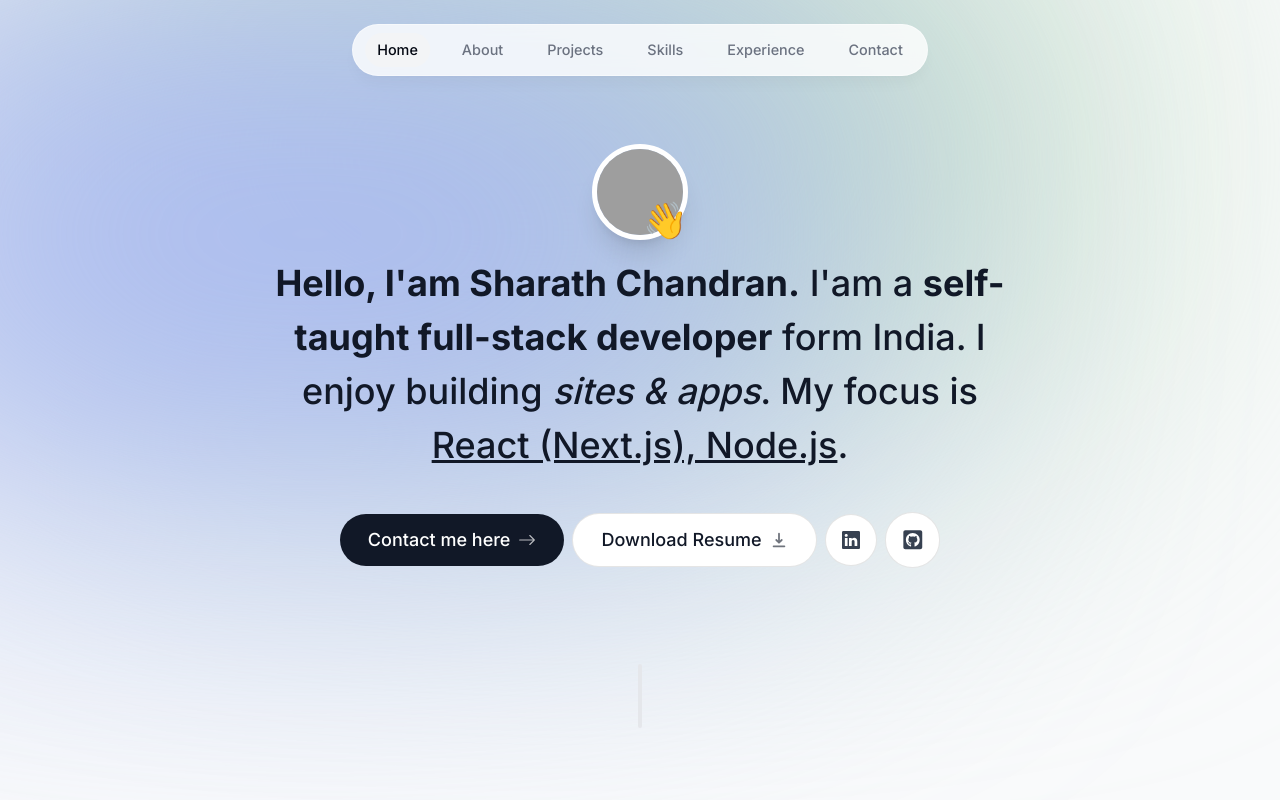
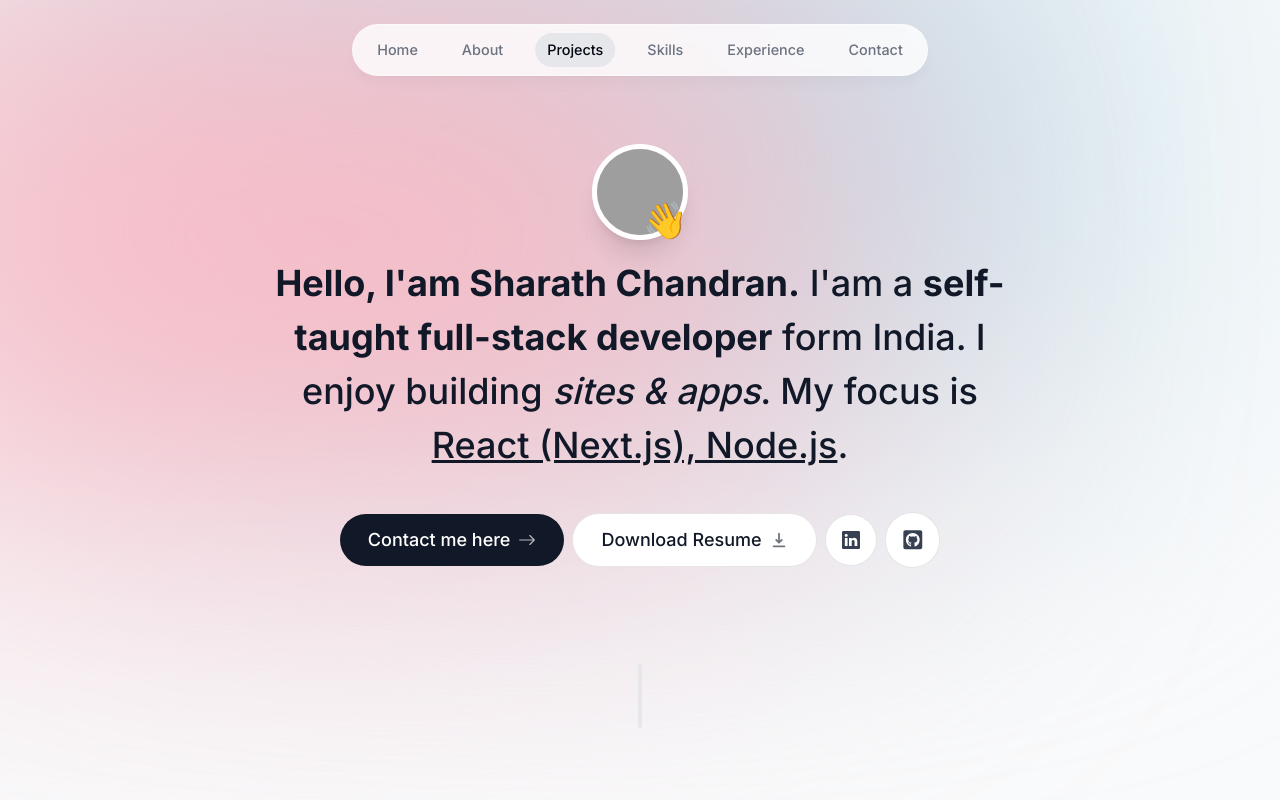
Before and after one commit to sharath-wq/next-js-portfolio, a Next.js app: page / in a window 1280 px wide. Shown: the top 800 px of the page. Built offline with nearby package versions, Linux system fonts and the light colour scheme; grey boxes are pictures that could not be loaded.

Commit message:
header completed, changed the backgroud color theme

```diff
--- a/app/layout.tsx
+++ b/app/layout.tsx
@@ -15,8 +15,8 @@ export default function RootLayout({ children }: { children: React.ReactNode })
     return (
         <html lang="en" className="!scroll-smooth">
             <body className={`${inter.className} bg-gray-50 text-gray-900 relative h-[5000px] pt-28 sm:pt-36`}>
-                <div className="bg-[#b7d9b8] absolute top-[-6rem] -z-10 right-[11rem] h-[31.25rem] w-[31.25rem] rounded-full blur-[10rem] sm:w-[68.75rem] dark:bg-[#6e946e]"></div>
-                <div className="bg-[#a7b6f5] absolute top-[-1rem] -z-10 left-[-35rem] h-[31.25rem] w-[50rem] rounded-full blur-[10rem] sm:w-[68.75rem] md:left-[-33rem] lg:left-[-28rem] xl:left-[-15rem] 2xl:left-[-5rem] dark:bg-[#606e94]"></div>
+                <div className="bg-[#ADD8E6] absolute top-[-6rem] -z-10 right-[11rem] h-[31.25rem] w-[31.25rem] rounded-full blur-[10rem] sm:w-[68.75rem] dark:bg-[#FFB6C1]"></div>
+                <div className="bg-[#FFB6C1] absolute top-[-1rem] -z-10 left-[-35rem] h-[31.25rem] w-[50rem] rounded-full blur-[10rem] sm:w-[68.75rem] md:left-[-33rem] lg:left-[-28rem] xl:left-[-15rem] 2xl:left-[-5rem] dark:bg-[#ADD8E6]"></div>
 
                 <ActiveSectionContextProvider>
                     <Header />
--- a/components/about.tsx
+++ b/components/about.tsx
@@ -1,12 +1,24 @@
 "use client";
 
-import React from "react";
+import React, { useEffect } from "react";
 import SectionHeading from "./section-heading";
 import { motion } from "framer-motion";
+import { useInView } from "react-intersection-observer";
+import { useActiveSectionContext } from "@/context/active-section-context";
 
 const About = () => {
+    const { ref, inView } = useInView({ threshold: 0.75 });
+    const { setActiveSection, timeOfLastClick } = useActiveSectionContext();
+
+    useEffect(() => {
+        if (inView && Date.now() - timeOfLastClick > 1000) {
+            setActiveSection("About");
+        }
+    }, [inView, setActiveSection, timeOfLastClick]);
+
     return (
         <motion.section
+            ref={ref}
             className=" max-w-[45rem] text-center leading-8 sm:mb-0 scroll-mt-28"
             initial={{ opacity: 0, y: 100 }}
             animate={{ opacity: 1, y: 0 }}
--- a/components/header.tsx
+++ b/components/header.tsx
@@ -8,7 +8,7 @@ import clsx from "clsx";
 import { useActiveSectionContext } from "@/context/active-section-context";
 
 const Header = () => {
-    const { activeSection, setActiveSection } = useActiveSectionContext();
+    const { activeSection, setActiveSection, setTimeOfLastClick } = useActiveSectionContext();
 
     return (
         <header className="z-[999] relative">
@@ -34,12 +34,15 @@ const Header = () => {
                                     }
                                 )}
                                 href={link.hash}
-                                onClick={() => setActiveSection(link.name)}
+                                onClick={() => {
+                                    setActiveSection(link.name);
+                                    setTimeOfLastClick(Date.now());
+                                }}
                             >
                                 {link.name}
                                 {link.name === activeSection && (
                                     <motion.span
-                                        className="bg-gray-100 rounded-full absolute inset-0 -z-10"
+                                        className="bg-gray-200 rounded-full absolute inset-0 -z-10"
                                         layoutId="activeSection"
                                         transition={{
                                             type: "spring",
--- a/components/intro.tsx
+++ b/components/intro.tsx
@@ -1,16 +1,28 @@
 "use client";
 
 import Image from "next/image";
-import React from "react";
+import React, { useEffect } from "react";
 import { motion } from "framer-motion";
 import Link from "next/link";
 import { BsArrowRight, BsLinkedin } from "react-icons/bs";
 import { HiDownload } from "react-icons/hi";
 import { FaGithubSquare } from "react-icons/fa";
+import { useInView } from "react-intersection-observer";
+import { useActiveSectionContext } from "@/context/active-section-context";
 
 const Intro = () => {
+    const { ref, inView } = useInView({
+        threshold: 0.5,
+    });
+    const { setActiveSection, timeOfLastClick } = useActiveSectionContext();
+
+    useEffect(() => {
+        if (inView && Date.now() - timeOfLastClick > 1000) {
+            setActiveSection("Home");
+        }
+    }, [inView, setActiveSection, timeOfLastClick]);
     return (
-        <section id="home" className="mb-28 max-w-[50rem] text-center sm:mb-0 scroll-mt-[100rem]">
+        <section ref={ref} id="home" className="mb-28 max-w-[50rem] text-center sm:mb-0 scroll-mt-[100rem]">
             <div className="flex items-center justify-center">
                 <div className="relative">
                     <motion.div
--- a/components/projects.tsx
+++ b/components/projects.tsx
@@ -1,11 +1,25 @@
-import React from "react";
+"use client";
+
+import React, { useEffect } from "react";
 import SectionHeading from "./section-heading";
 import { projectsData } from "@/lib/data";
 import Project from "./project";
+import { useInView } from "react-intersection-observer";
+import { useActiveSectionContext } from "@/context/active-section-context";
 
 const Projects = () => {
+    const { ref, inView } = useInView({
+        threshold: 0.5,
+    });
+    const { setActiveSection, timeOfLastClick } = useActiveSectionContext();
+
+    useEffect(() => {
+        if (inView && Date.now() - timeOfLastClick > 1000) {
+            setActiveSection("Projects");
+        }
+    }, [inView, setActiveSection, timeOfLastClick]);
     return (
-        <section className="scroll-mt-28" id="projects">
+        <section ref={ref} className="scroll-mt-28" id="projects">
             <SectionHeading text="my projects" />
             <div className="">
                 {projectsData.map((project, index) => (
--- a/context/active-section-context.tsx
+++ b/context/active-section-context.tsx
@@ -8,8 +8,10 @@ export const ActiveSectionContext = createContext<ActiveSectionContextType | nul
 
 const ActiveSectionContextProvider = ({ children }: ActiveSectionContextProviderProps) => {
     const [activeSection, setActiveSection] = useState<SectionName>("Home");
+    const [timeOfLastClick, setTimeOfLastClick] = useState(0);
+
     return (
-        <ActiveSectionContext.Provider value={{ activeSection, setActiveSection }}>
+        <ActiveSectionContext.Provider value={{ activeSection, setActiveSection, timeOfLastClick, setTimeOfLastClick }}>
             {children}
         </ActiveSectionContext.Provider>
     );
--- a/types/index.ts
+++ b/types/index.ts
@@ -1,6 +1,6 @@
 import { links } from "@/lib/data";
 import { StaticImageData } from "next/image";
-import { ReactNode } from "react";
+import { ReactNode, SetStateAction } from "react";
 
 export interface SectionHeaderProps {
     text: string;
@@ -22,4 +22,6 @@ export interface ActiveSectionContextProviderProps {
 export interface ActiveSectionContextType {
     activeSection: SectionName;
     setActiveSection: React.Dispatch<React.SetStateAction<SectionName>>;
+    timeOfLastClick: number;
+    setTimeOfLastClick: React.Dispatch<React.SetStateAction<number>>;
 }
```
